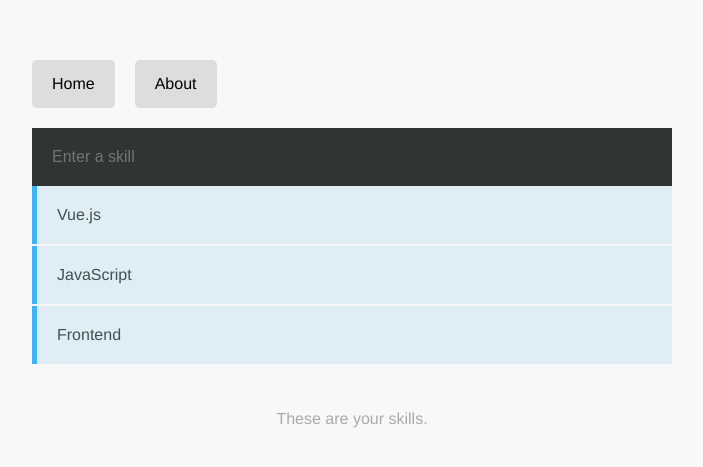
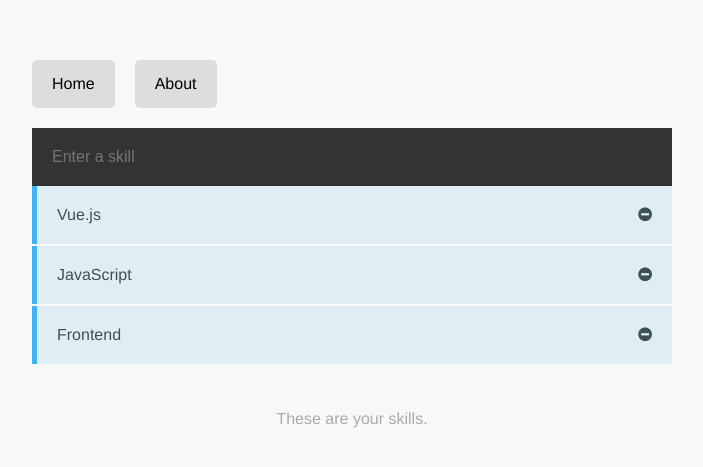
Before and after one commit to calvintan/vue-project, a Vue app: page / in a window 1280 px wide. Shown: the part 133-600 px from the top of the page, without its empty margins (288-991 px from the left). Built offline with nearby package versions, Linux system fonts and the light colour scheme; a small style sheet from the web is missing; the HTML template or start-up script is replaced by a standard one.

Commit message:
Add delete function to list items

```diff
--- a/src/components/Skills.vue
+++ b/src/components/Skills.vue
@@ -7,7 +7,10 @@
 
       <ul>
         <transition-group name="list" enter-active-class="animated bounceInUp" leave-active-class="animated bounceOutDown">
-          <li v-for="(data, index) in skills" :key='index'>{{ data.skill }}</li>
+          <li v-for="(data, index) in skills" :key='index'>
+            {{ data.skill }}
+            <i class="fa fa-minus-circle" v-on:click="removeSkill(index)"></i>
+          </li>
         </transition-group>
       </ul>
 
@@ -37,6 +40,9 @@
       } else {
         alert('Please type into the field before submitting');
       }
+    },
+    removeSkill(id) {
+      this.skills.splice(id, 1);
     }
   }
 }
@@ -45,6 +51,7 @@
 <!-- Add "scoped" attribute to limit CSS to this component only -->
 <style scoped>
 @import "https://cdn.jsdelivr.net/npm/animate.css@3.5.1";
+@import "https://maxcdn.bootstrapcdn.com/font-awesome/4.7.0/css/font-awesome.min.css";
 
   ul {
     margin: 0;
@@ -74,4 +81,8 @@
     color: #687f7f;
     font-size: 16px;
   }
+  i {
+    float: right;
+    cursor: pointer;
+  }
 </style>
```
